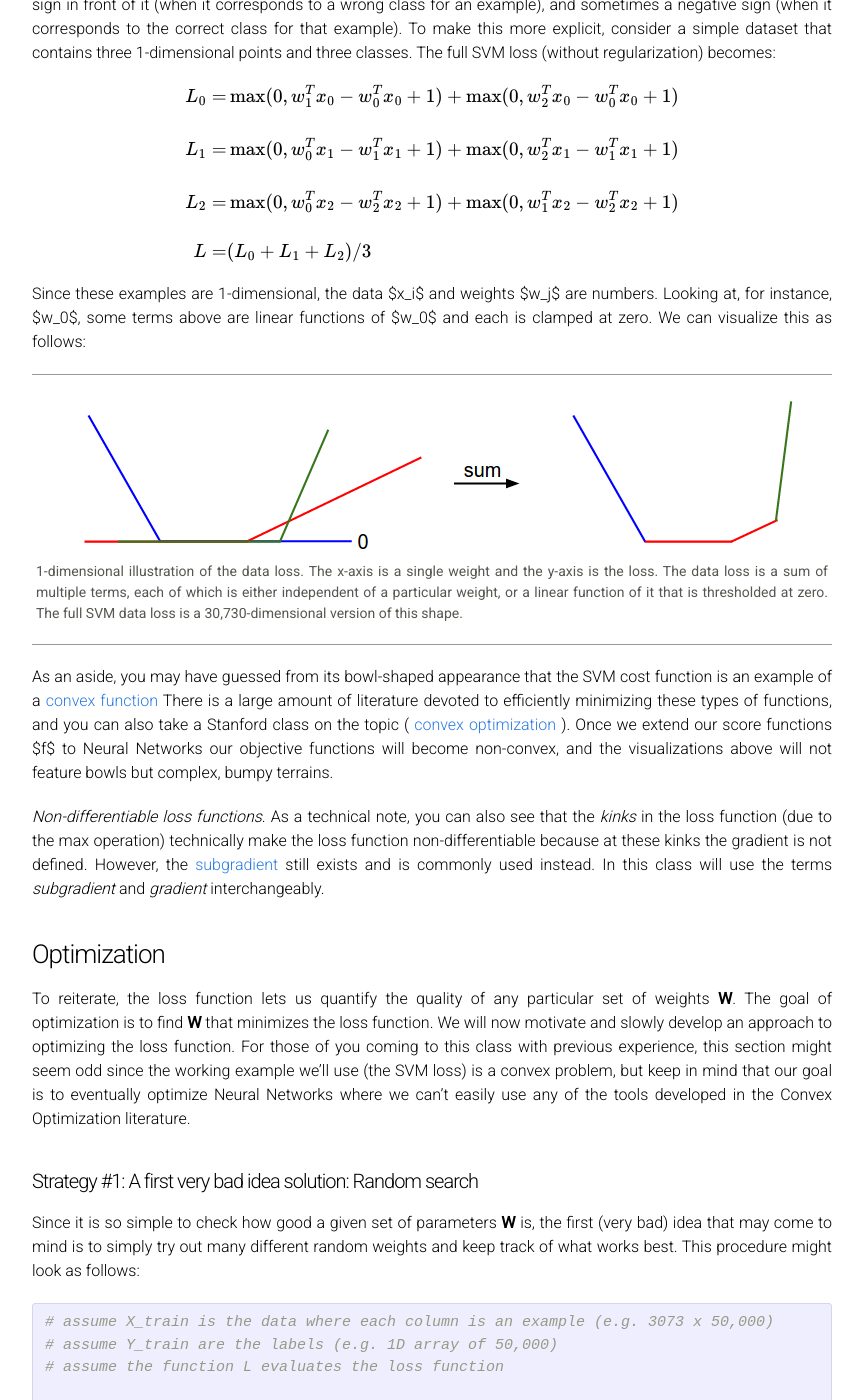
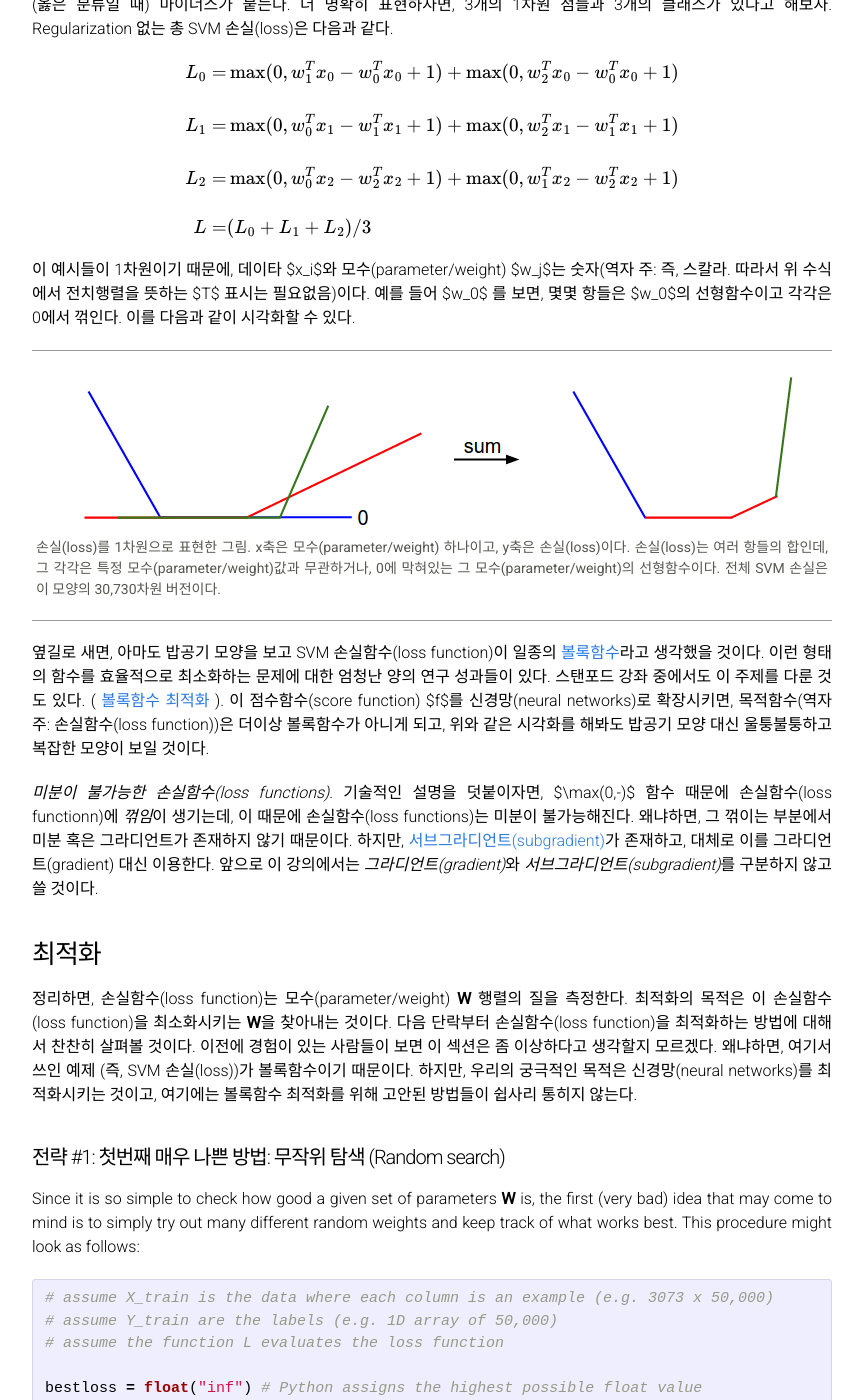
Before and after one commit to cs231n/cs231n.github.io, a Jekyll site: the page built from optimization-1.md, in a window 1280 px wide and 1400 px high, scrolled down 1980 px. Shown: the whole window, without its empty margins (208-1071 px from the left). Built offline with Jekyll 4.4.1, drawn with Linux system fonts in a browser that asks for light colours; formulas are drawn with MathJax 3; some of the changed text lies outside the part shown.

Commit message:
Update optimization-1.md

```diff
--- a/optimization-1.md
+++ b/optimization-1.md
@@ -57,7 +57,7 @@ $$
 L_i = \sum_{j\neq y_i} \left[ \max(0, w_j^Tx_i - w_{y_i}^Tx_i + 1) \right]
 $$
 
-It is clear from the equation that the data loss for each example is a sum of (zero-thresholded due to the $\max(0,-)$ function) linear functions of $W$. Moreover, each row of $W$ (i.e. $w_j$) sometimes has a positive sign in front of it (when it corresponds to a wrong class for an example), and sometimes a negative sign (when it corresponds to the correct class for that example). To make this more explicit, consider a simple dataset that contains three 1-dimensional points and three classes. The full SVM loss (without regularization) becomes:
+수식에서 명백히 볼 수 있듯이, 각 예시의 손실(loss)값은 ($\max(0,-)$ 함수로 인해 0에서 막혀있는) $W$의 선형함수들의 합으로 표현된다. $W$의 각 행(즉, $w_j$) 앞에는 때때로 (잘못된 분류일 때, 즉, $j\neq y_i$인 경우) 플러스가 붙고, 때때로 (옳은 분류일 때) 마이너스가 붙는다. 더 명확히 표현하자면, 3개의 1차원 점들과 3개의 클래스가 있다고 해보자. Regularization 없는 총 SVM 손실(loss)은 다음과 같다.
 
 $$
 \begin{align}
@@ -68,28 +68,28 @@ L = & (L_0 + L_1 + L_2)/3
 \end{align}
 $$
 
-Since these examples are 1-dimensional, the data $x_i$ and weights $w_j$ are numbers. Looking at, for instance, $w_0$, some terms above are linear functions of $w_0$ and each is clamped at zero. We can visualize this as follows:
+이 예시들이 1차원이기 때문에, 데이타 $x_i$와 모수(parameter/weight) $w_j$는 숫자(역자 주: 즉, 스칼라. 따라서 위 수식에서 전치행렬을 뜻하는 $T$ 표시는 필요없음)이다. 예를 들어 $w_0$ 를 보면, 몇몇 항들은 $w_0$의 선형함수이고 각각은 0에서 꺾인다. 이를 다음과 같이 시각화할 수 있다.
 
 <div class="fig figcenter fighighlight">
   <img src="{{site.baseurl}}/assets/svmbowl.png">
   <div class="figcaption">
-    1-dimensional illustration of the data loss. The x-axis is a single weight and the y-axis is the loss. The data loss is a sum of multiple terms, each of which is either independent of a particular weight, or a linear function of it that is thresholded at zero. The full SVM data loss is a 30,730-dimensional version of this shape.
+    손실(loss)를 1차원으로 표현한 그림. x축은 모수(parameter/weight) 하나이고, y축은 손실(loss)이다. 손실(loss)는 여러 항들의 합인데, 그 각각은 특정 모수(parameter/weight)값과 무관하거나, 0에 막혀있는 그 모수(parameter/weight)의 선형함수이다. 전체 SVM 손실은 이 모양의 30,730차원 버전이다.
   </div>
 </div>
 
-As an aside, you may have guessed from its bowl-shaped appearance that the SVM cost function is an example of a [convex function](http://en.wikipedia.org/wiki/Convex_function) There is a large amount of literature devoted to efficiently minimizing these types of functions, and you can also take a Stanford class on the topic ( [convex optimization](http://stanford.edu/~boyd/cvxbook/) ). Once we extend our score functions $f$ to Neural Networks our objective functions will become non-convex, and the visualizations above will not feature bowls but complex, bumpy terrains.
+옆길로 새면, 아마도 밥공기 모양을 보고 SVM 손실함수(loss function)이 일종의 [볼록함수](http://en.wikipedia.org/wiki/Convex_function)라고 생각했을 것이다. 이런 형태의 함수를 효율적으로 최소화하는 문제에 대한 엄청난 양의 연구 성과들이 있다. 스탠포드 강좌 중에서도 이 주제를 다룬 것도 있다. ( [볼록함수 최적화](http://stanford.edu/~boyd/cvxbook/) ). 이 점수함수(score function) $f$를 신경망(neural networks)로 확장시키면, 목적함수(역자 주: 손실함수(loss function))은 더이상 볼록함수가 아니게 되고, 위와 같은 시각화를 해봐도 밥공기 모양 대신 울퉁불퉁하고 복잡한 모양이 보일 것이다.
 
-*Non-differentiable loss functions*. As a technical note, you can also see that the *kinks* in the loss function (due to the max operation) technically make the loss function non-differentiable because at these kinks the gradient is not defined. However, the [subgradient](http://en.wikipedia.org/wiki/Subderivative) still exists and is commonly used instead. In this class will use the terms *subgradient* and *gradient* interchangeably.
+*미분이 불가능한 손실함수(loss functions)*. 기술적인 설명을 덧붙이자면, $\max(0,-)$ 함수 때문에 손실함수(loss functionn)에 *꺾임*이 생기는데, 이 때문에 손실함수(loss functions)는 미분이 불가능해진다. 왜냐하면, 그 꺾이는 부분에서 미분 혹은 그라디언트가 존재하지 않기 때문이다. 하지만, [서브그라디언트(subgradient)](http://en.wikipedia.org/wiki/Subderivative)가 존재하고, 대체로 이를 그라디언트(gradient) 대신 이용한다. 앞으로 이 강의에서는 *그라디언트(gradient)*와 *서브그라디언트(subgradient)*를 구분하지 않고 쓸 것이다.
 
-<a name='optimization'></a>
+<a name='최적화'></a>
 
-### Optimization
+### 최적화
 
-To reiterate, the loss function lets us quantify the quality of any particular set of weights **W**. The goal of optimization is to find **W** that minimizes the loss function. We will now motivate and slowly develop an approach to optimizing the loss function. For those of you coming to this class with previous experience, this section might seem odd since the working example we'll use (the SVM loss) is a convex problem, but keep in mind that our goal is to eventually optimize Neural Networks where we can't easily use any of the tools developed in the Convex Optimization literature.
+정리하면, 손실함수(loss function)는 모수(parameter/weight) **W** 행렬의 질을 측정한다. 최적화의 목적은 이 손실함수(loss function)을 최소화시키는 **W**을 찾아내는 것이다. 다음 단락부터 손실함수(loss function)을 최적화하는 방법에 대해서 찬찬히 살펴볼 것이다. 이전에 경험이 있는 사람들이 보면 이 섹션은 좀 이상하다고 생각할지 모르겠다. 왜냐하면, 여기서 쓰인 예제 (즉, SVM 손실(loss))가 볼록함수이기 때문이다. 하지만, 우리의 궁극적인 목적은 신경망(neural networks)를 최적화시키는 것이고, 여기에는 볼록함수 최적화를 위해 고안된 방법들이 쉽사리 통히지 않는다.
 
 <a name='opt1'></a>
 
-#### Strategy #1: A first very bad idea solution: Random search
+#### 전략 #1: 첫번째 매우 나쁜 방법: 무작위 탐색 (Random search)
 
 Since it is so simple to check how good a given set of parameters **W** is, the first (very bad) idea that may come to mind is to simply try out many different random weights and keep track of what works best. This procedure might look as follows:
 
```
